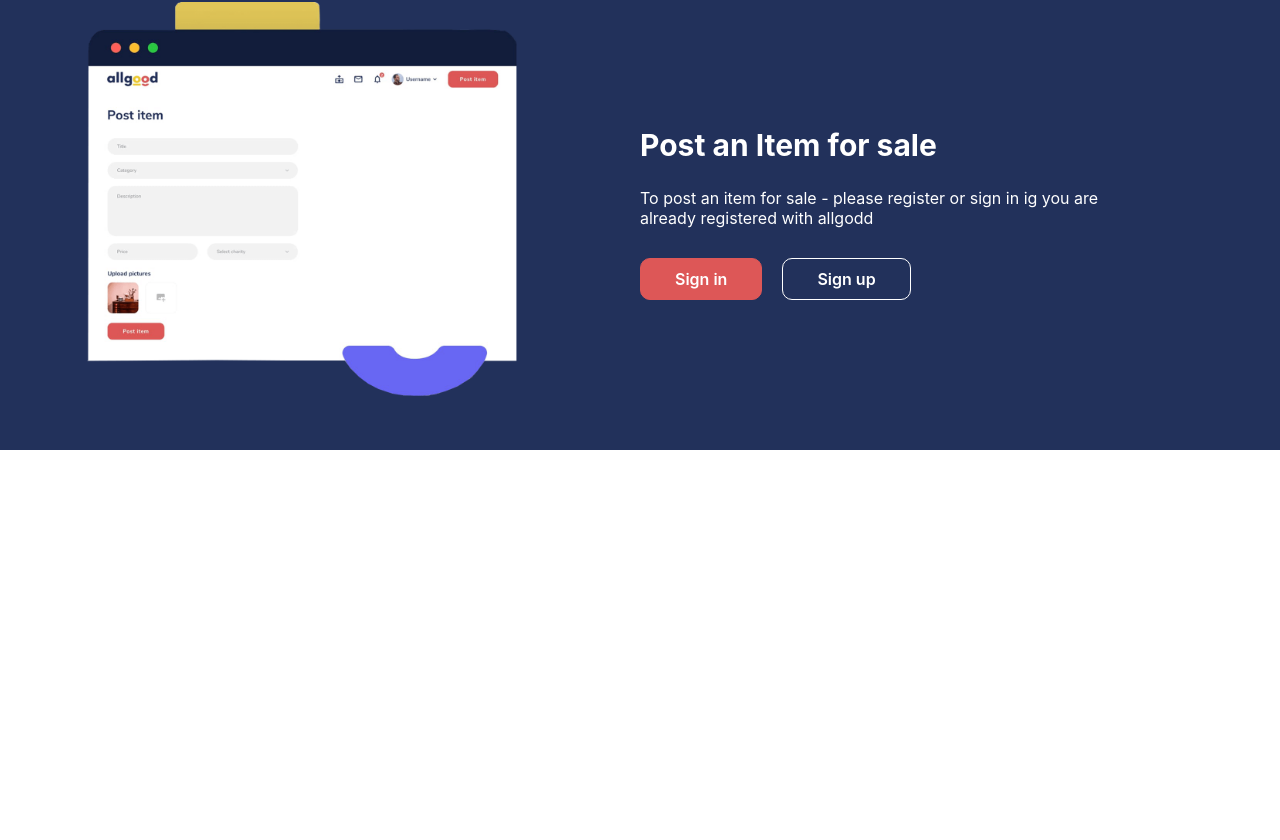
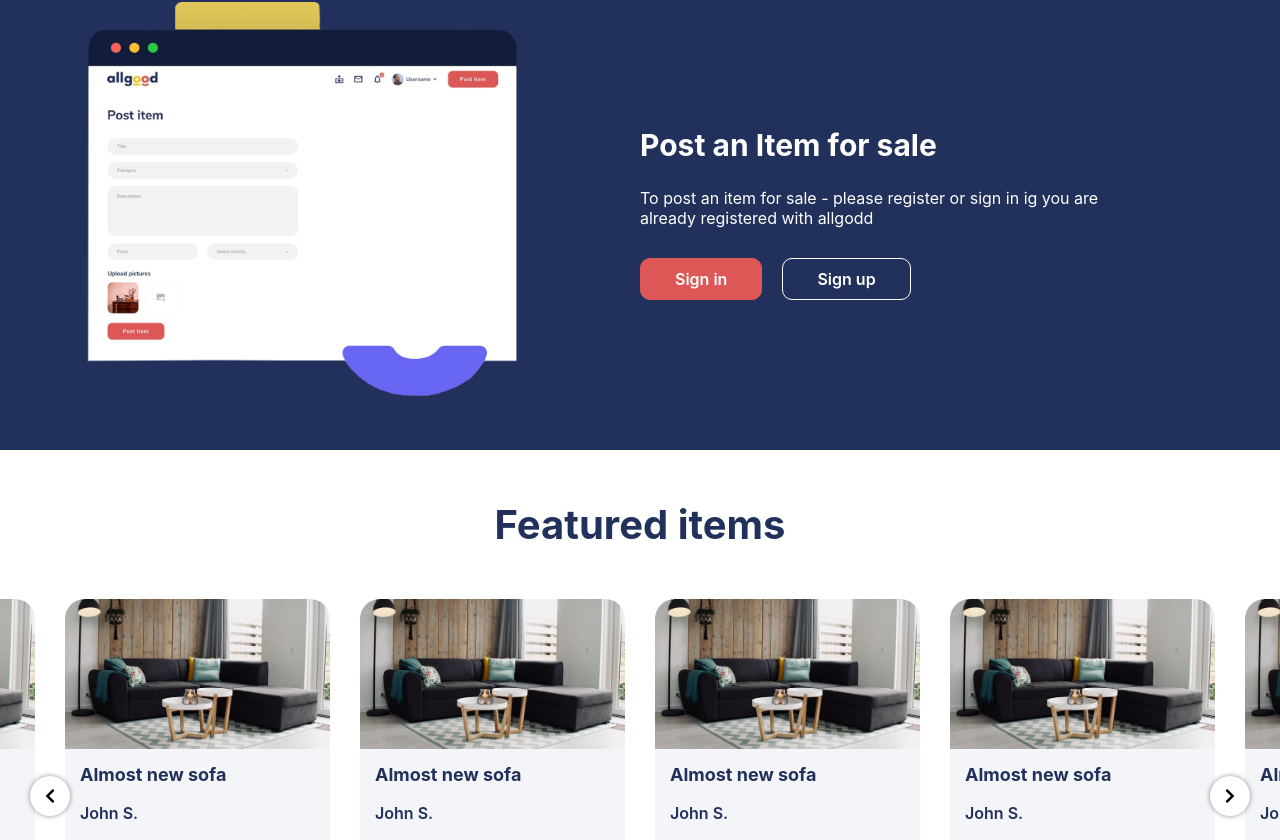
Before and after one commit to interuros/allgood, a React (Create React App) app: page / in a window 1280 px wide. Shown: the part 1947-2787 px from the top of the page. Before the commit the page ends 2397 px from the top, so only its background shows below. Built offline with nearby package versions, Linux system fonts and the light colour scheme.

Commit message:
featured items component and code refactoring

```diff
--- a/package.json
+++ b/package.json
@@ -13,6 +13,8 @@
     "react": "^17.0.1",
     "react-dom": "^17.0.1",
     "react-scripts": "4.0.0",
+    "react-slick": "^0.27.13",
+    "slick-carousel": "^1.8.1",
     "web-vitals": "^0.2.4"
   },
   "scripts": {
--- a/src/components/app/App.js
+++ b/src/components/app/App.js
@@ -7,6 +7,7 @@ import Navigation from '../navigation/Navigation'
 import Hero from '../hero/Hero'
 import HowItWorks from '../how_it_works/HowItWorks'
 import Post from '../post/Post'
+import Featured from '../featured/Featured'
 
 
 class App extends Component {
@@ -48,6 +49,7 @@ class App extends Component {
         <Hero mobile={this.isMobile()}/>
         <HowItWorks/>
         <Post/>
+        <Featured/>
       </div>
     );
   }
--- a/src/components/app/App.scss
+++ b/src/components/app/App.scss
@@ -6,6 +6,7 @@
 /* DEFAULT CSS */
 * {
     font-size: $primaryFontSize;
+    outline: none;
 }
 
 .hide {
@@ -25,6 +26,7 @@ ul {
     font-size: 40px;
     color: $textBlue;
     margin: 0;
+    text-align: center;
 }
 
 
--- /dev/null
+++ b/src/components/featured/Featured.js
@@ -0,0 +1,102 @@
+import React, {Component} from 'react'
+import Item from './item/Item'
+import Slider from "react-slick";
+import { faChevronLeft, faChevronRight } from "@fortawesome/free-solid-svg-icons";
+import { FontAwesomeIcon } from '@fortawesome/react-fontawesome'
+
+import './Featured.scss';
+import "slick-carousel/slick/slick.css";
+/* import "slick-carousel/slick/slick-theme.css"; */
+
+import img from "../../assets/featured_img_default.jpg";
+
+function NextArrow(props) {
+    console.log("test");
+    const { customClass, onClick } = props;
+    return (
+      <div
+        className={customClass}
+        onClick={onClick}>
+            <FontAwesomeIcon icon={faChevronRight}/>
+        </div>
+    );
+  }
+
+  function PrevArrow(props) {
+    const { customClass, onClick } = props;
+    return (
+      <div
+        className={customClass}
+        onClick={onClick}>
+            <FontAwesomeIcon icon={faChevronLeft}/>
+        </div>
+    );
+  }
+
+
+class Featured extends Component {
+
+
+    render() {
+
+        const items = [
+            {image: img, name: "Almost new sofa", vendor: "John S.", shortDesc: "Lorem Ipsum is simply dummy text of the printing and typesetting industry. Lorem Ipsum has", price: 300},
+            {image: img, name: "Almost new sofa", vendor: "John S.", shortDesc: "Lorem Ipsum is simply dummy text of the printing and typesetting industry. Lorem Ipsum has", price: 300},
+            {image: img, name: "Almost new sofa", vendor: "John S.", shortDesc: "Lorem Ipsum is simply dummy text of the printing and typesetting industry. Lorem Ipsum has", price: 300},
+            {image: img, name: "Almost new sofa", vendor: "John S.", shortDesc: "Lorem Ipsum is simply dummy text of the printing and typesetting industry. Lorem Ipsum has", price: 300},
+            {image: img, name: "Almost new sofa", vendor: "John S.", shortDesc: "Lorem Ipsum is simply dummy text of the printing and typesetting industry. Lorem Ipsum has", price: 300},
+            {image: img, name: "Almost new sofa", vendor: "John S.", shortDesc: "Lorem Ipsum is simply dummy text of the printing and typesetting industry. Lorem Ipsum has", price: 300},
+            {image: img, name: "Almost new sofa", vendor: "John S.", shortDesc: "Lorem Ipsum is simply dummy text of the printing and typesetting industry. Lorem Ipsum has", price: 300},
+        ];
+
+        const settings = {
+            dots: false,
+            infinite: true,
+            speed: 500,
+            slidesToShow: 4,
+            slidesToScroll: 1,
+            centerMode: true,
+            nextArrow: <NextArrow customClass="custom__arrow custom__arrow--next" />,
+            prevArrow: <PrevArrow customClass="custom__arrow custom__arrow--prev" />,
+            responsive: [{
+                breakpoint: 1024,
+                settings: {
+                  slidesToShow: 3,
+                }
+              },
+              {
+                breakpoint: 900,
+                settings: {
+                  slidesToShow: 2,
+                  arrows: false,
+                }
+              },{
+                breakpoint: 650,
+                settings: {
+                  slidesToShow: 1,
+                  arrows: false,
+                }
+            }]
+          };
+
+
+        return (
+            <section className="featured">
+                <div className="featured__header">
+                    <h2 className="featured__header__title section-title">
+                        Featured items
+                    </h2>
+                </div>
+                <Slider {...settings}>
+                    {items.map((value, index) => {
+                        return <Item key={index} data={value}/>
+                    })}
+                </Slider>
+
+            </section>
+        )
+    }
+}
+
+
+export default Featured;
--- /dev/null
+++ b/src/components/featured/Featured.scss
@@ -0,0 +1,54 @@
+@import '../../styles/abstracts/_variables';
+@import '../../styles/abstracts/_mixins';
+
+
+.featured {
+
+    padding: 50px 0px 150px 0px;
+
+
+    &__header {
+        margin-bottom: 50px;
+    }
+
+
+    & .slick-slide {
+        &:not(:last-of-type) {
+            & .featureditem {
+                margin: 0 15px 0 15px;
+            }
+        }
+    }
+
+    & .custom__arrow {
+        position: absolute;
+        top: 50%;
+        width: 40px;
+        height: 40px;
+        @include flex-box(flex, center, center);
+        border-radius: 50%;
+        background-color: $primaryWhite;
+        -webkit-box-shadow: 0px 0px 5px 0px rgba(0, 0, 0, 0.452);
+        -moz-box-shadow: 0px 0px 5px 0px rgba(0, 0, 0, 0.452);
+        box-shadow: 0px 0px 5px 0px rgba(0, 0, 0, 0.452);
+        z-index: 1;
+        cursor: pointer;
+        transform: translateY(-50%);
+
+        &--next {
+            right: 30px;
+        }
+
+        &--prev {
+            left: 30px;
+        }
+    }
+
+
+    @media only screen and (max-width: 900px) {
+        & {
+            padding: 50px 0px 50px 0px;
+        }
+    }
+
+}
--- /dev/null
+++ b/src/components/featured/item/Item.js
@@ -0,0 +1,42 @@
+import React, {Component} from 'react'
+import { faHandHoldingUsd } from "@fortawesome/free-solid-svg-icons";
+import { FontAwesomeIcon } from '@fortawesome/react-fontawesome'
+
+
+import './Item.scss';
+
+
+class Item extends Component {
+
+    render() {
+        const {image, name, shortDesc, vendor, price} = this.props.data;
+        return (
+            <div className="featureditem">
+                <div className="featureditem__img">
+                    <img src={image} alt=""/>
+                </div>
+                <div className="featureditem__content">
+                    <h3 className="featureditem__content__name">
+                        {name}
+                    </h3>
+                    <p className="featureditem__content__vendor">
+                        {vendor}
+                    </p>
+                    <p className="featureditem__content__shortdesc">
+                        {shortDesc}
+                    </p>
+                    <h3 className="featureditem__content__price">
+                        ${price}
+                    </h3>
+                </div>
+                <a href={void(0)} className="featureditem__link">
+                    <FontAwesomeIcon icon={faHandHoldingUsd}/>
+                    <span>Sick Kids</span>
+                </a>
+            </div>
+        )
+    }
+}
+
+
+export default Item;
--- /dev/null
+++ b/src/components/featured/item/Item.scss
@@ -0,0 +1,67 @@
+@import '../../../styles/abstracts/_variables';
+@import '../../../styles/abstracts/_mixins';
+
+
+.featureditem {
+    color: $textBlue;
+
+
+    &:not(:last-of-type) {
+        margin: 0 30px 0 0;
+    }
+
+    &__img {
+        height: 150px;
+
+        & img {
+            object-fit: cover;
+            width: 100%;
+            height: 100%;
+            border-top-left-radius: 20px;
+            border-top-right-radius: 20px;
+        }
+    }
+
+    &__content {
+        padding: 15px;
+        background-color: $primaryGrey;
+
+        &__name {
+            font-size: 18px;
+            margin-top: 0;
+        }
+
+        &__vendor {
+            font-weight: 600;
+        }
+
+        &__shortdesc {
+            color: $textPrimary;
+            font-size: 14px;
+        }
+
+        &__price {
+            font-size: 22px;
+            margin-bottom: 0;
+        }
+    }
+
+
+    &__link {
+        @include flex-box(flex, center, center);
+        height: 40px;
+        font-weight: 600;
+        background-color: darken($primaryGrey, 18%);
+        border-bottom-left-radius: 20px;
+        border-bottom-right-radius: 20px;
+        transition: .3s;
+
+        & svg {
+            margin-right: 7px;
+        }
+
+        &:hover {
+            background-color: darken($primaryGrey, 28%);
+        }
+    }
+}
--- a/src/components/hero/Hero.scss
+++ b/src/components/hero/Hero.scss
@@ -118,7 +118,7 @@
         & svg {
             height: 100%;
             width: 100%;
-            fill: $primaryWhite;
+            fill: $primaryGrey;;
         }
 
 
--- a/src/components/how_it_works/HowItWorks.js
+++ b/src/components/how_it_works/HowItWorks.js
@@ -41,7 +41,7 @@ class HowItWorks extends Component {
                     <div className="howitworks__steps__container">
                         {items.map((value, index) => {
                             return (
-                                <div className={"howitworks__steps__container__step howitworks__steps__container__step--" + value.class}>
+                                <div key={index} className={"howitworks__steps__container__step howitworks__steps__container__step--" + value.class}>
                                     <div className="howitworks__steps__container__step__icon">
                                         <div className="howitworks__steps__container__step__icon__line">
                                             <img src={value.line} alt={index}/>
--- a/src/components/how_it_works/HowItWorks.scss
+++ b/src/components/how_it_works/HowItWorks.scss
@@ -5,6 +5,7 @@
 
 .howitworks {
     padding: 50px 100px 100px 100px;
+    background-color: $primaryGrey;
 
     &__header {
         text-align: center;
@@ -26,6 +27,8 @@
 
     &__steps {
         margin-bottom: 220px;
+        position: relative;
+        z-index: 1;
 
         &__container {
             @include flex-box(flex, space-around, start);
@@ -185,6 +188,7 @@
         max-width: 1340px;
         margin: 0 auto;
         position: relative;
+        z-index: 0;
 
         @include flex-box(flex, space-between);
         & > * {
--- a/src/styles/abstracts/__variables.scss
+++ b/src/styles/abstracts/__variables.scss
@@ -9,6 +9,7 @@ $primaryRed: #dd5757;
 $primaryBlue: #22315b;
 $primaryWhite: #fff;
 $primaryYellow: #9b8424;
+$primaryGrey: #f4f5f9;
 
 
 // ======== text colors ========
```
Also changed, not shown: 1 other file (tests, documents, lock files or other folders).
